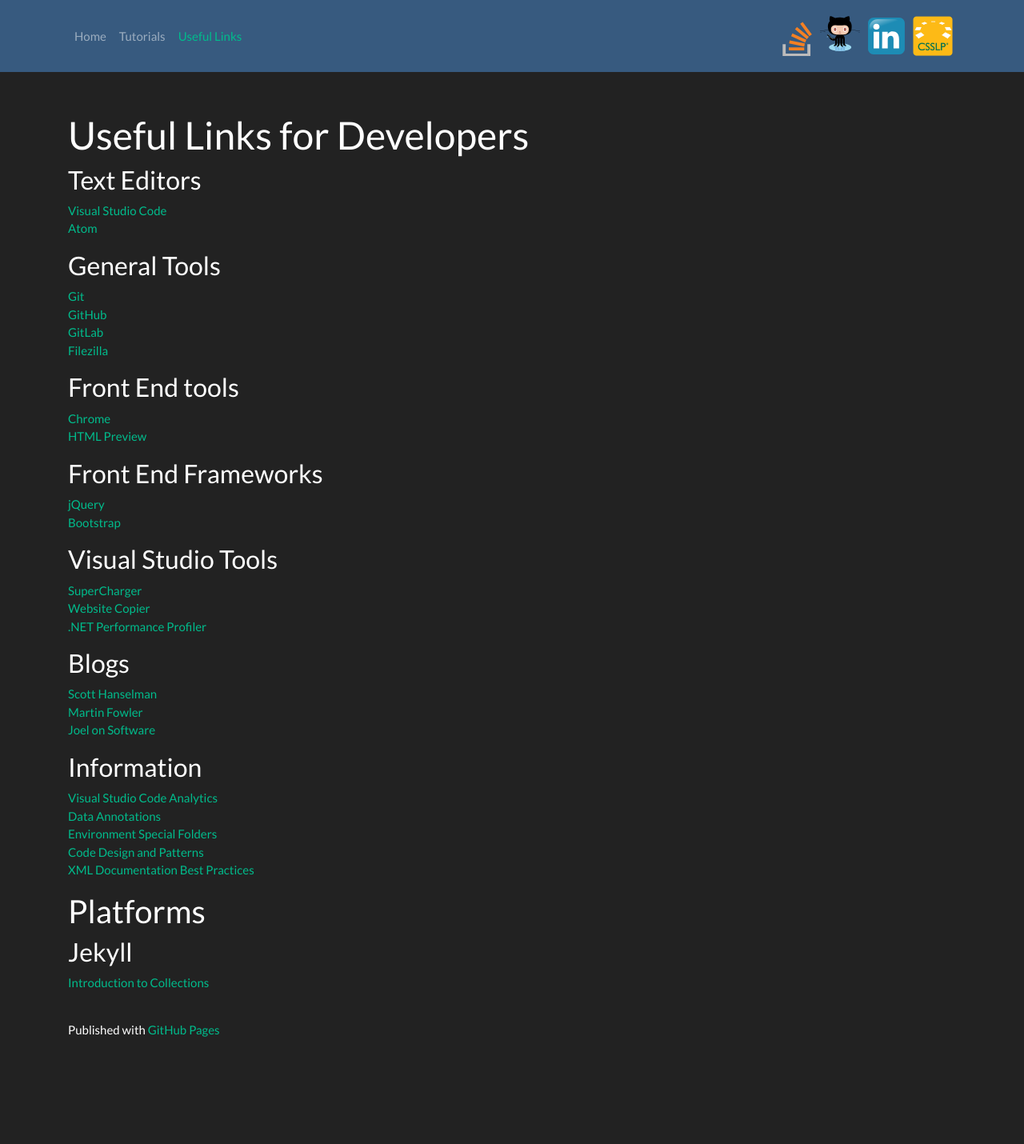
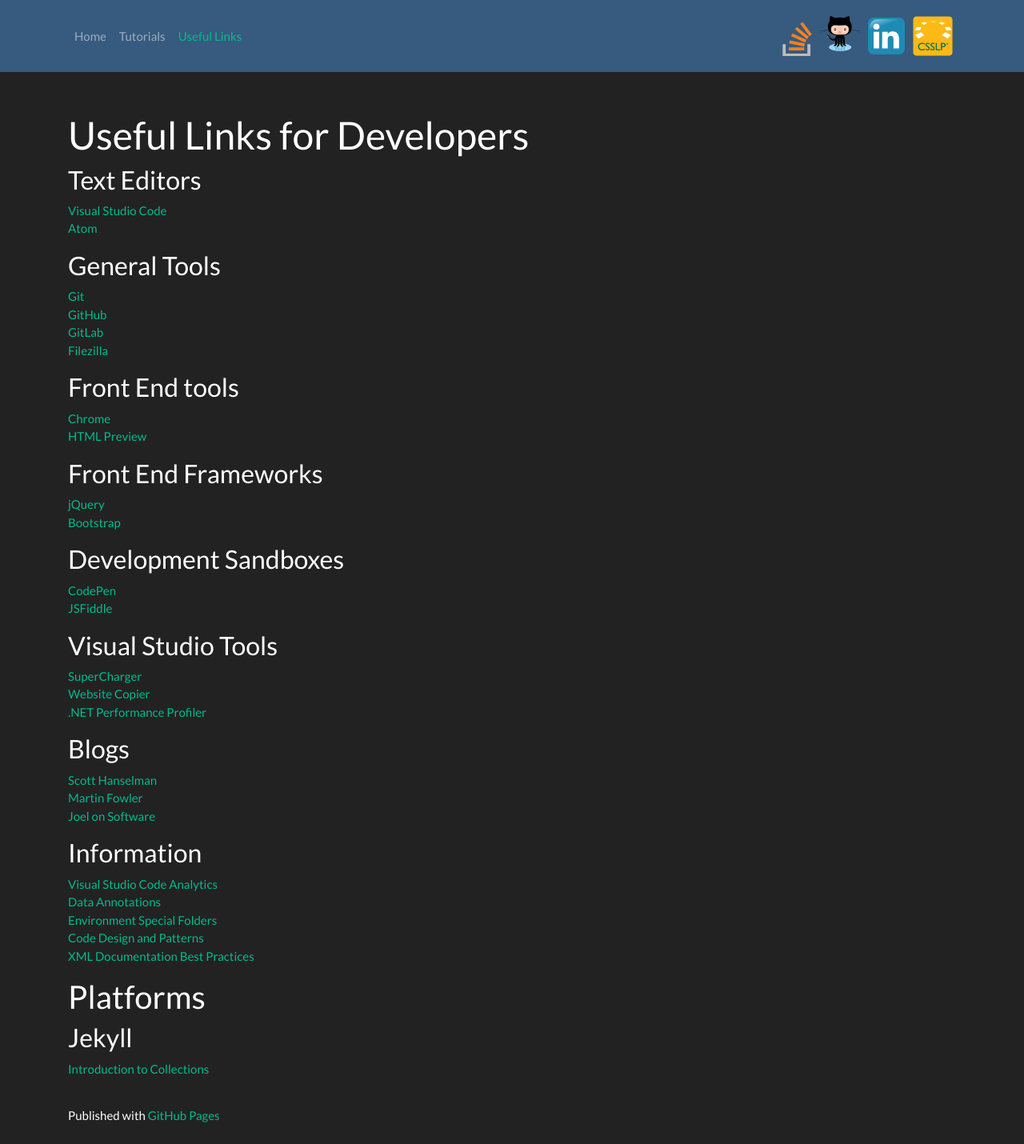
Before and after one commit to jkmills78/jkmills78.github.io, a Jekyll site: the page built from links.md, in a window 1280 px wide. Shown: the whole page at 80% size. Built offline with Jekyll 4.4.1, drawn with Linux system fonts in a browser that asks for light colours; before the commit the page ends 1322 px from its top, so only the background shows below that.

Commit message:
Update links.md

```diff
--- a/links.md
+++ b/links.md
@@ -24,6 +24,10 @@ description: Here are some links that I have found very useful in the past.
 <a href="https://jquery.com/download/">jQuery</a><br/>
 <a href="https://getbootstrap.com/docs/4.1/getting-started/download/">Bootstrap</a><br/>
 
+<h3>Development Sandboxes</h3>
+<a href="https://codepen.io/">CodePen</a><br/>
+<a href="https://jsfiddle.net/">JSFiddle</a><br/>
+
 <h3>Visual Studio Tools</h3>
 <a href="http://supercharger.tools/">SuperCharger</a><br/>
 <a href="http://www.httrack.com/">Website Copier</a><br/>
```
